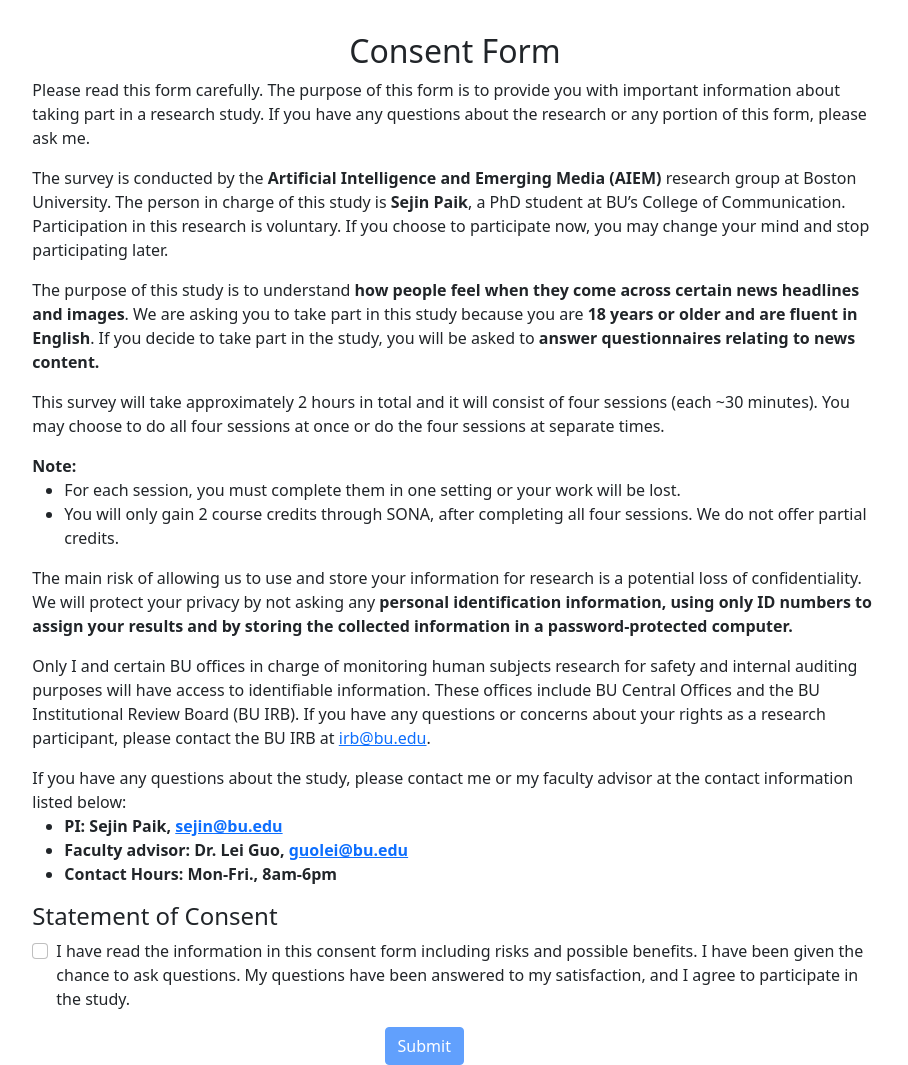
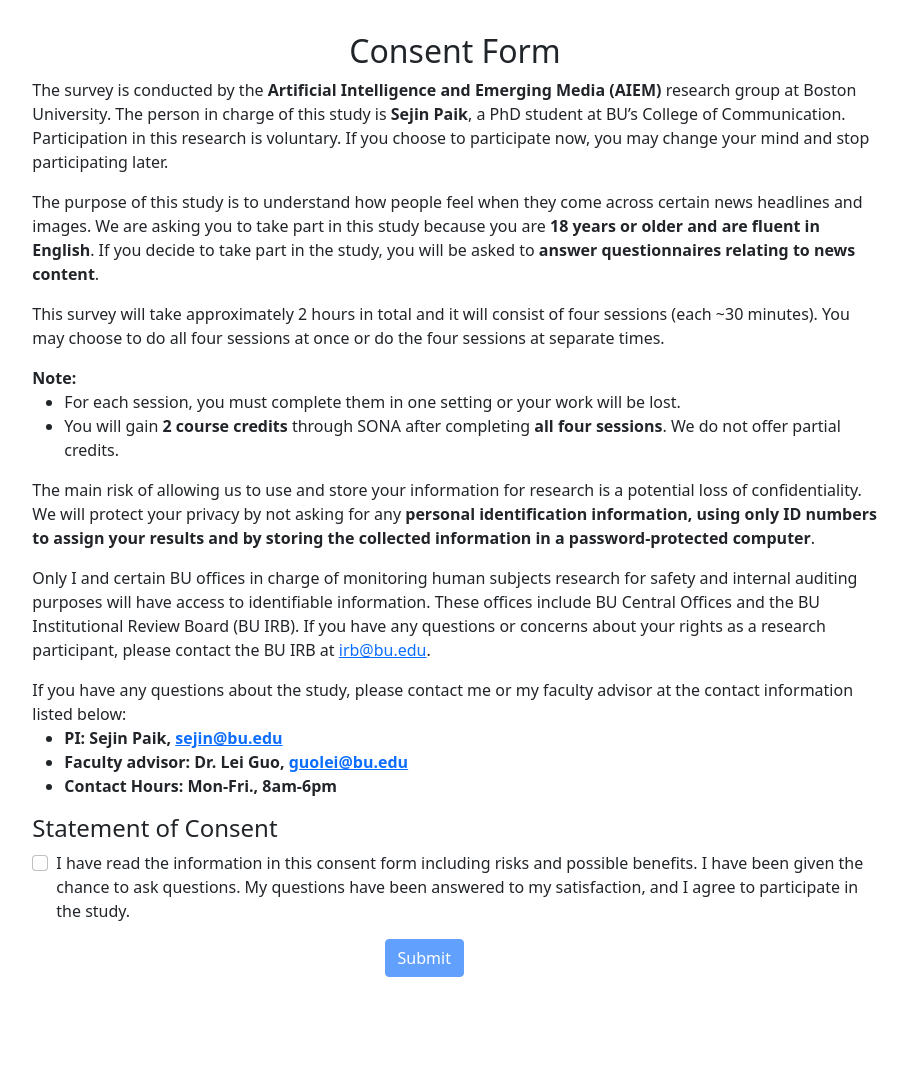
Before and after one commit to Tdrinker/gunViolenceSurveyBackend, a Flask app: page /sona/consent in a window 1280 px wide. Shown: the whole page, without its empty margins (185-1093 px from the left). After the commit the page ends 977 px from the top, so only its background shows below. Run offline with Flask 2, Linux system fonts and the light colour scheme.

Commit message:
MAIN updated consent form

```diff
--- a/templates/sona_informed_consent.html
+++ b/templates/sona_informed_consent.html
@@ -16,13 +16,10 @@
         <div class="col-md-8 offset-md-2">
             <h2 class="text-center">Consent Form</h2>
             <p>
-                Please read this form carefully. The purpose of this form is to provide you with important information about taking part in a research study. If you have any questions about the research or any portion of this form, please ask me.
-            </p>
-            <p>
                 The survey is conducted by the <b>Artificial Intelligence and Emerging Media (AIEM)</b> research group at Boston University. The person in charge of this study is <b>Sejin Paik</b>, a PhD student at BU’s College of Communication. Participation in this research is voluntary. If you choose to participate now, you may change your mind and stop participating later.
             </p>
             <p>
-                The purpose of this study is to understand <b>how people feel when they come across certain news headlines and images</b>. We are asking you to take part in this study because you are <b>18 years or older and are fluent in English</b>. If you decide to take part in the study, you will be asked to <b>answer questionnaires relating to news content.</b>
+                The purpose of this study is to understand how people feel when they come across certain news headlines and images. We are asking you to take part in this study because you are <b>18 years or older and are fluent in English</b>. If you decide to take part in the study, you will be asked to <b>answer questionnaires relating to news content</b>.
             </p>
             <p>
                 This survey will take approximately 2 hours in total and it will consist of four sessions (each ~30 minutes). You may choose to do all four sessions at once or do the four sessions at separate times.
@@ -30,10 +27,10 @@
             <b>Note:</b>
             <ul>
                 <li>For each session, you must complete them in one setting or your work will be lost. </li>
-                <li>You will only gain 2 course credits through SONA, after completing all four sessions. We do not offer partial credits.</li>
+                <li>You will gain <b>2 course credits</b> through SONA after completing <b>all four sessions</b>. We do not offer partial credits.</li>
             </ul>
             <p>
-                The main risk of allowing us to use and store your information for research is a potential loss of confidentiality. We will protect your privacy by not asking any <b>personal identification information, using only ID numbers to assign your results and by storing the collected information in a password-protected computer.</b>
+                The main risk of allowing us to use and store your information for research is a potential loss of confidentiality. We will protect your privacy by not asking for any <b>personal identification information, using only ID numbers to assign your results and by storing the collected information in a password-protected computer</b>.
             </p>
             <p>
                 Only I and certain BU offices in charge of monitoring human subjects research for safety and internal auditing purposes will have access to identifiable information. These offices include BU Central Offices and the BU Institutional Review Board (BU IRB). If you have any questions or concerns about your rights as a research participant, please contact the BU IRB at <a href="mailto:irb@bu.edu">irb@bu.edu</a>.
```
